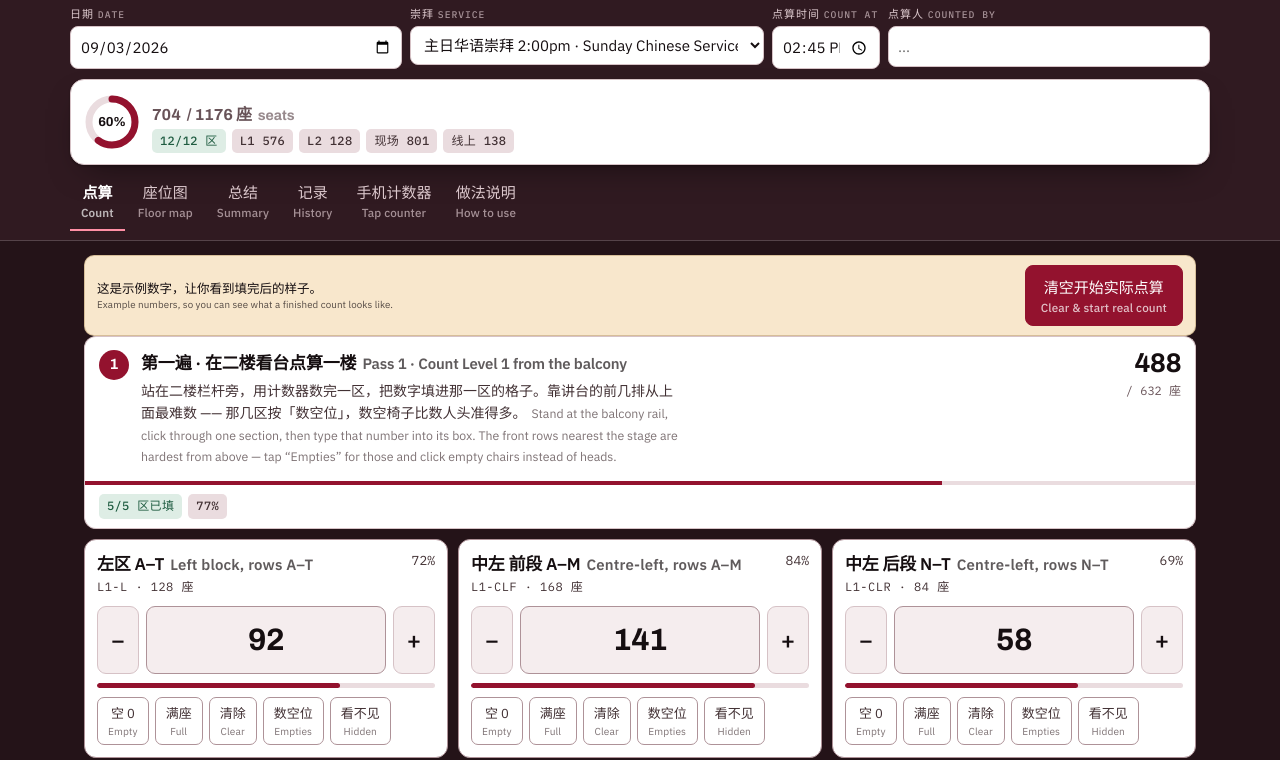
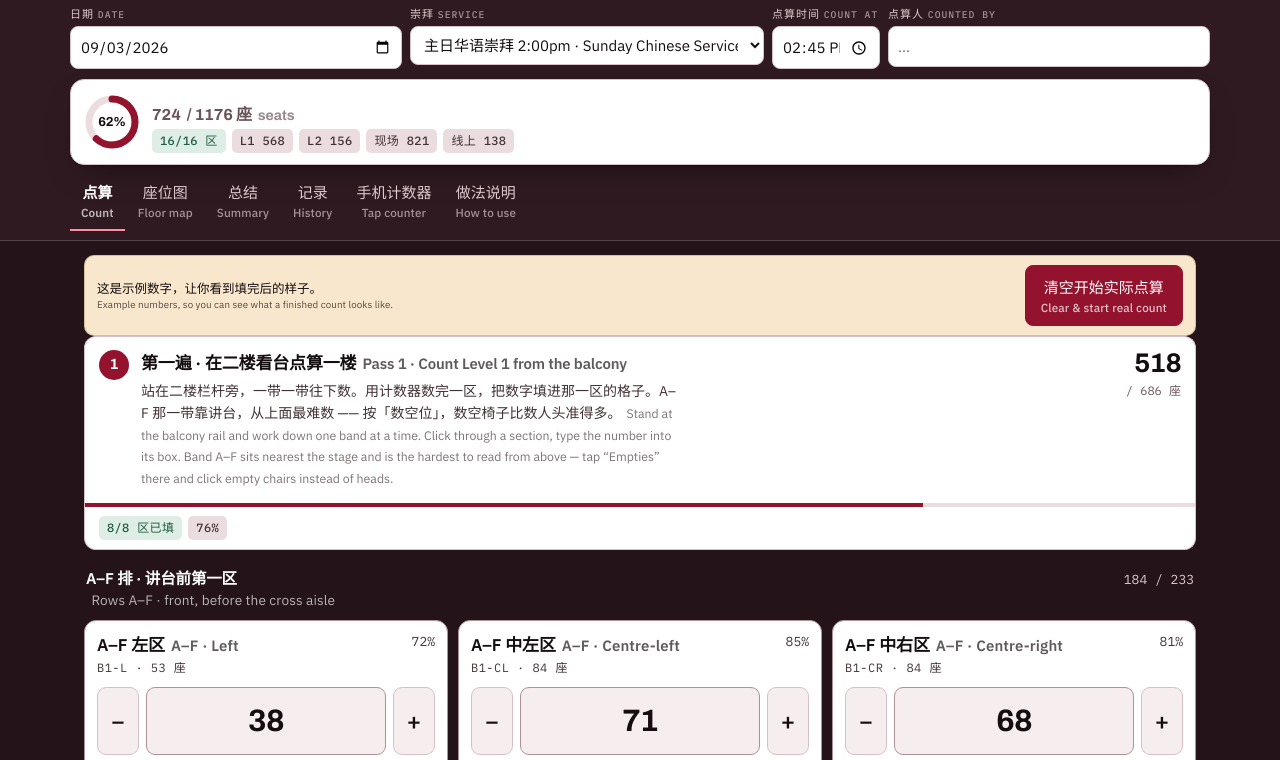
Before and after one commit to DavidOwh/coos-attendance-count, a plain HTML site: page index.html in a window 1280 px wide. Shown: the part 40-800 px from the top of the page. Drawn offline with Linux system fonts and the light colour scheme.

Commit message:
Sections are row bands that line up across every block
Pastor Owh's correction: an usher reads the room as horizontal bands bounded
by the cross-aisles, and a band must mean the same rows in every block or it
confuses them. The previous sections split each block front/rear differently,
so 'front' meant A-M in the centre but A-T on the left.

Now: A-F | G-T | V-Z on Level 1, A-E | F-K on Level 2, each band cut into one
section per seating block. A-F is the first band because the plan has a real
cross-aisle after row F (sheet rows 24-25 are empty). Sixteen sections, still
summing to exactly 1176, verified against the source workbook after the
change. The Count tab now groups sections under band headings so the usher
works through one horizontal strip of the room at a time.

```diff
--- a/index.html
+++ b/index.html
@@ -156,6 +156,11 @@ h2.sec:first-of-type{margin-top:18px}
 
 /* ---------- section card: one number per section ---------- */
 .secgrid{display:grid;grid-template-columns:repeat(auto-fill,minmax(272px,1fr));gap:10px}
+.bandhd{display:flex;align-items:baseline;gap:10px;margin:16px 0 8px;padding:0 2px}
+.bandhd .t{font-weight:700;font-size:15.5px;color:var(--on-ground);letter-spacing:-.01em}
+.bandhd .t .en{display:block;font-size:.76em;font-weight:400;color:var(--on-ground-2);letter-spacing:.01em}
+.bandhd .n{margin-left:auto;font-family:var(--mono);font-size:13px;color:var(--on-ground-2);
+  font-variant-numeric:tabular-nums;white-space:nowrap}
 .sc{background:var(--surface);border:1px solid var(--line);border-radius:12px;padding:11px 12px 12px;
   display:flex;flex-direction:column;gap:9px}
 .sc.filled{border-color:var(--line-strong)}
@@ -387,34 +392,38 @@ function blockRowCap(block, label){
   return r ? r[1] : 0;
 }
 
-/* One number per section — twelve of them. Sections follow the seating
-   blocks an usher can actually walk and see, split so no clicker run is
-   longer than about 170 seats. */
+/* One number per section. A section is one row-band within one seating
+   block, and the bands line up across every block so "A-F" means the same
+   place wherever the usher looks. Band edges are the real cross-aisles in
+   the plan. */
+const BANDS = {
+  1:{zh:"A–F 排 · 讲台前第一区", en:"Rows A–F · front, before the cross aisle"},
+  2:{zh:"G–T 排 · 中间大区",     en:"Rows G–T · the middle mass"},
+  3:{zh:"V–Z 排 · 二楼看台下方", en:"Rows V–Z · under the balcony"},
+  4:{zh:"二楼 A–E 排",          en:"Upper level · rows A–E"},
+  5:{zh:"二楼 F–K 排",          en:"Upper level · rows F–K"}
+};
 const SECTIONS = [
-  {key:"L1-L",   pass:1, lv:"L1", zh:"左区 A–T",      en:"Left block, rows A–T",
-   parts:[["left","A B C D E F G H N P Q R S T"]]},
-  {key:"L1-CLF", pass:1, lv:"L1", zh:"中左 前段 A–M", en:"Centre-left, rows A–M",
-   parts:[["cleft","A B C D E F G H J K L M"]]},
-  {key:"L1-CLR", pass:1, lv:"L1", zh:"中左 后段 N–T", en:"Centre-left, rows N–T",
-   parts:[["cleft","N P Q R S T"]]},
-  {key:"L1-CRF", pass:1, lv:"L1", zh:"中右 前段 A–M", en:"Centre-right, rows A–M",
-   parts:[["cright","A B C D E F G H J K L M"]]},
-  {key:"L1-CRR", pass:1, lv:"L1", zh:"中右 后段 N–T", en:"Centre-right, rows N–T",
-   parts:[["cright","N P Q R S T"]]},
-  {key:"L1-CLB", pass:2, lv:"L1", zh:"中左 末段 V–Y", en:"Centre-left back, rows V–Y",
-   parts:[["cleft","V W X Y"]]},
-  {key:"L1-CRB", pass:2, lv:"L1", zh:"中右 末段 V–Y", en:"Centre-right back, rows V–Y",
-   parts:[["cright","V W X Y"]]},
-  {key:"L1-RS",  pass:2, lv:"L1", zh:"右侧区 座号 1–6", en:"Right side, seats 1–6",
-   parts:[["right","B C M N P Q R S T U V W X Y Z"]]},
-  {key:"L1-Z",   pass:2, lv:"L1", zh:"最后一排 Z",    en:"Back row Z",
-   parts:[["zrow","Z-L Z-R"]]},
-  {key:"L2-L",   pass:3, lv:"L2", zh:"二楼 左区",     en:"Upper left",
-   parts:[["l2left","A B C D E F G H J K"]]},
-  {key:"L2-C",   pass:3, lv:"L2", zh:"二楼 中区",     en:"Upper centre",
-   parts:[["l2mid","A B C D E"]]},
-  {key:"L2-R",   pass:3, lv:"L2", zh:"二楼 右区",     en:"Upper right",
-   parts:[["l2right","A B C D E F G H J K"]]}
+  // Band 1 — rows A–F
+  {key:"B1-L",  band:1, lv:"L1", zh:"A–F 左区",   en:"A–F · Left",         parts:[["left","A B C D E F"]]},
+  {key:"B1-CL", band:1, lv:"L1", zh:"A–F 中左区", en:"A–F · Centre-left",  parts:[["cleft","A B C D E F"]]},
+  {key:"B1-CR", band:1, lv:"L1", zh:"A–F 中右区", en:"A–F · Centre-right", parts:[["cright","A B C D E F"]]},
+  {key:"B1-R",  band:1, lv:"L1", zh:"B–C 右侧区", en:"B–C · Right side",   parts:[["right","B C"]]},
+  // Band 2 — rows G–T (the left block has no J–M; that is the sound console)
+  {key:"B2-L",  band:2, lv:"L1", zh:"G–T 左区",   en:"G–T · Left",         parts:[["left","G H N P Q R S T"]]},
+  {key:"B2-CL", band:2, lv:"L1", zh:"G–T 中左区", en:"G–T · Centre-left",  parts:[["cleft","G H J K L M N P Q R S T"]]},
+  {key:"B2-CR", band:2, lv:"L1", zh:"G–T 中右区", en:"G–T · Centre-right", parts:[["cright","G H J K L M N P Q R S T"]]},
+  {key:"B2-R",  band:2, lv:"L1", zh:"M–T 右侧区", en:"M–T · Right side",   parts:[["right","M N P Q R S T"]]},
+  // Band 3 — rows V–Z, tucked under the balcony (row Z spans the centre)
+  {key:"B3-CL", band:3, lv:"L1", zh:"V–Z 中左区", en:"V–Z · Centre-left",  parts:[["cleft","V W X Y"],["zrow","Z-L"]]},
+  {key:"B3-CR", band:3, lv:"L1", zh:"V–Z 中右区", en:"V–Z · Centre-right", parts:[["cright","V W X Y"],["zrow","Z-R"]]},
+  {key:"B3-R",  band:3, lv:"L1", zh:"U–Z 右侧区", en:"U–Z · Right side",   parts:[["right","U V W X Y Z"]]},
+  // Level 2 — band A–E across all three blocks, then F–K either side of the stairs
+  {key:"L2A-L", band:4, lv:"L2", zh:"二楼 A–E 左区", en:"Upper A–E · Left",   parts:[["l2left","A B C D E"]]},
+  {key:"L2A-C", band:4, lv:"L2", zh:"二楼 A–E 中区", en:"Upper A–E · Centre", parts:[["l2mid","A B C D E"]]},
+  {key:"L2A-R", band:4, lv:"L2", zh:"二楼 A–E 右区", en:"Upper A–E · Right",  parts:[["l2right","A B C D E"]]},
+  {key:"L2B-L", band:5, lv:"L2", zh:"二楼 F–K 左区", en:"Upper F–K · Left",   parts:[["l2left","F G H J K"]]},
+  {key:"L2B-R", band:5, lv:"L2", zh:"二楼 F–K 右区", en:"Upper F–K · Right",  parts:[["l2right","F G H J K"]]}
 ];
 const SMAP = {};
 SECTIONS.forEach(sec => {
@@ -433,13 +442,13 @@ const PASSES = [
   {n:1,
    zh:"第一遍 · 在二楼看台点算一楼",
    en:"Pass 1 · Count Level 1 from the balcony",
-   tzh:"站在二楼栏杆旁，用计数器数完一区，把数字填进那一区的格子。靠讲台的前几排从上面最难数 —— 那几区按「数空位」，数空椅子比数人头准得多。",
-   ten:"Stand at the balcony rail, click through one section, then type that number into its box. The front rows nearest the stage are hardest from above — tap “Empties” for those and click empty chairs instead of heads."},
+   tzh:"站在二楼栏杆旁，一带一带往下数。用计数器数完一区，把数字填进那一区的格子。A–F 那一带靠讲台，从上面最难数 —— 按「数空位」，数空椅子比数人头准得多。",
+   ten:"Stand at the balcony rail and work down one band at a time. Click through a section, type the number into its box. Band A–F sits nearest the stage and is the hardest to read from above — tap “Empties” there and click empty chairs instead of heads."},
   {n:2,
    zh:"第二遍 · 走到一楼后方点算",
    en:"Pass 2 · Walk to the rear of Level 1",
-   tzh:"二楼看台正下方的座位从上面看不见。讲道中走下去，靠近那几区数。若发现还有别的区从上面看不清，按该区的「看不见」把它移到这一遍 —— 设定会记住。",
-   ten:"The seats tucked under the balcony can't be seen from above. Walk down during the sermon and count those sections up close. If another section turns out to be hard to see, tap “Hidden” on it to move it into this pass — the setting is remembered."},
+   tzh:"V–Z 那一带在二楼看台正下方，从上面看不见。讲道中走下去，靠近那三区数。若发现还有别的区从上面看不清，按该区的「看不见」把它移到这一遍 —— 设定会记住。",
+   ten:"Band V–Z sits directly under the balcony and cannot be seen from above. Walk down during the sermon and count those three sections up close. If another section turns out to be hard to see, tap “Hidden” on it to move it into this pass — the setting is remembered."},
   {n:3,
    zh:"第三遍 · 二楼（你站的这一层）",
    en:"Pass 3 · Level 2, where you're standing",
@@ -457,10 +466,10 @@ const EXTRAS = [
 ];
 
 /* ============================================================ */
-const STORE = "coos-count-v3";
-const OLD_STORE = "coos-count-v2";
+const STORE = "coos-count-v4";
+const OLD_STORE = "coos-count-v3";
 const SERVICES_DEFAULT = ["主日华语崇拜 2:00pm · Sunday Chinese Service"];
-const HIDDEN_DEFAULT = ["L1-CLB","L1-CRB","L1-RS","L1-Z"];
+const HIDDEN_DEFAULT = ["B3-CL","B3-CR","B3-R"];
 const todayISO = () => new Date().toLocaleDateString("en-CA");
 
 function blankCounts(){ const c = {}; SECTIONS.forEach(s => c[s.key] = null); return c; }
@@ -474,9 +483,11 @@ function freshDraft(keepSvc, keepBy){
    visible at a glance. Banner-marked, and one tap clears it. */
 function demoDraft(){
   const c = blankCounts();
-  c["L1-L"] = 92; c["L1-CLF"] = 141; c["L1-CLR"] = 58; c["L1-CRF"] = 136; c["L1-CRR"] = 61;
-  c["L1-CLB"] = 19; c["L1-CRB"] = 16; c["L1-RS"] = 44; c["L1-Z"] = 9;
-  c["L2-L"] = 47; c["L2-C"] = 38; c["L2-R"] = 43;
+  c["B1-L"]  = 38; c["B1-CL"] = 71;  c["B1-CR"] = 68;  c["B1-R"] = 7;
+  c["B2-L"]  = 52; c["B2-CL"] = 132; c["B2-CR"] = 126; c["B2-R"] = 24;
+  c["B3-CL"] = 21; c["B3-CR"] = 18;  c["B3-R"]  = 11;
+  c["L2A-L"] = 31; c["L2A-C"] = 44;  c["L2A-R"] = 33;
+  c["L2B-L"] = 26; c["L2B-R"] = 22;
   const e = blankExtras();
   e.child = 62; e.nursery = 11; e.serving = 24; e.standing = 0; e.online = 138;
   return {date:todayISO(), svc:SERVICES_DEFAULT[0], time:"14:45", by:"",
@@ -706,10 +717,24 @@ function viewCount(){
         <span class="chip ${ss.length && done === ss.length ? "done" : "todo"}">${done}/${ss.length} ${S.lang === "en" ? "sections filled" : "区已填"}</span>
         <span class="chip">${cap ? Math.round(sum / cap * 100) : 0}%</span>
       </div>`;
-    h += ss.length
-      ? `<div class="secgrid">` + ss.map(secCard).join("") + `</div>`
-      : `<div class="emptypass">${bi("这一遍目前没有区域。按其他区的「看不见」可以把它移到这里。",
-          "Nothing in this pass right now. Tap “Hidden” on a section to move it here.")}</div>`;
+    if(!ss.length){
+      h += `<div class="emptypass">${bi("这一遍目前没有区域。按其他区的「看不见」可以把它移到这里。",
+        "Nothing in this pass right now. Tap “Hidden” on a section to move it here.")}</div>`;
+    } else {
+      // Sections are grouped by band, so the usher counts one horizontal
+      // strip of the room at a time instead of hopping around.
+      const bandIds = [];
+      ss.forEach(sec => { if(bandIds.indexOf(sec.band) < 0) bandIds.push(sec.band); });
+      bandIds.forEach(bid => {
+        const bs = ss.filter(sec => sec.band === bid);
+        const bcap = bs.reduce((t,x) => t + x.cap, 0);
+        const bsum = bs.reduce((t,x) => t + (secVal(x.key) || 0), 0);
+        h += `<div class="bandhd">
+          <span class="t"><span class="zh">${BANDS[bid].zh}</span><span class="en">${BANDS[bid].en}</span></span>
+          <span class="n">${bsum} / ${bcap}</span></div>`;
+        h += `<div class="secgrid">` + bs.map(secCard).join("") + `</div>`;
+      });
+    }
     h += `</div>`;
   });
 
@@ -808,7 +833,7 @@ function sectionBox(sec, colMax, align){
     <span class="sbox-rows${align === "end" ? " alignend" : ""}">${bars}</span>
   </button>`;
 }
-function planFor(cols, title, sub, stageTop, zSection){
+function planFor(cols, title, sub, stageTop){
   let h = `<div class="planwrap"><div class="plan-t"><h3>${title}</h3><span>${sub}</span></div>`;
   if(stageTop) h += `<div class="stage">${S.lang === "en" ? "Stage" : "讲台 STAGE"}</div>`;
   h += `<div class="cols">`;
@@ -817,7 +842,6 @@ function planFor(cols, title, sub, stageTop, zSection){
       sectionsOfBlock(c.block).map(sec => sectionBox(sec, c.max, c.align)).join("") + `</div>`;
   });
   h += `</div>`;
-  if(zSection) h += `<div class="zfull">${sectionBox(SMAP[zSection], 13)}</div>`;
   if(!stageTop) h += `<div class="entrance">${S.lang === "en" ? "Main entrance ↑" : "↑ 主入口 MAIN ENTRANCE"}</div>`;
   h += `<div class="legend"><span>${S.lang === "en" ? "how full" : "入座密度"}</span>
     <span class="ramp">${[0,1,2,3,4,5].map(i => `<i style="background:var(--heat-${i})"></i>`).join("")}</span>
@@ -826,9 +850,9 @@ function planFor(cols, title, sub, stageTop, zSection){
 }
 function viewMap(){
   return `<h2 class="sec">${bi("一楼 主堂 · 836 座","Level 1 · Main · 836 seats")}<span class="chip">${levelSum("L1")}</span></h2>`
-    + planFor(L1_COLS, "Main Auditorium", "Level 1 · " + levelSum("L1") + "/836", true, "L1-Z")
+    + planFor(L1_COLS, "Main Auditorium", "Level 1 · " + levelSum("L1") + "/836", true)
     + `<h2 class="sec">${bi("二楼 副堂 · 340 座","Level 2 · Upper · 340 seats")}<span class="chip">${levelSum("L2")}</span></h2>`
-    + planFor(L2_COLS, "Upper Auditorium", "Level 2 · " + levelSum("L2") + "/340", false, null)
+    + planFor(L2_COLS, "Upper Auditorium", "Level 2 · " + levelSum("L2") + "/340", false)
     + `<p class="hint" style="margin:12px 0 0">${bi("每个方框就是一区，方框里的横条是那一区的每一排（字母是排号）。颜色是整区的密度。点一下方框就跳去填那一区的数字。",
         "Each box is one section; the strips inside are its rows, lettered as they are in the auditorium. The colour shows how full that section is. Tap a box to jump to its number.")}</p>`;
 }
@@ -1026,11 +1050,11 @@ function viewHelp(){
     <p>${bi("讲道开始后 5 分钟。那时迟到的人已入座，出去的人还没走。填在「点算时间」栏，每周一致，数字才可比较。",
       "Five minutes into the sermon. Latecomers are seated by then and nobody has left yet. Record it in the “Count at” field — consistency is what makes weeks comparable.")}</p>
     <h3><span class="zh">二、一位招待，分三遍</span><span class="en">2. One usher, three passes</span></h3>
-    <p>${bi("先站在二楼栏杆旁点算一楼看得见的五区；再走下去点算看台正下方那四区；最后回到二楼点算这一层的三区。一共十二个数字。",
-      "First, from the balcony rail, count the five Level 1 sections you can see. Then walk down for the four sections tucked under the balcony. Finally count the three sections on Level 2 itself. Twelve numbers in all.")}</p>
+    <p>${bi("礼堂横向分成三带：A–F（讲台前）、G–T（中间大区）、V–Z（看台下方）。每一带在四个座位区里都是同一个范围 —— 左区、中左、中右、右侧，所以「A–F」不管看哪里都是同一排范围。先在二楼栏杆旁数 A–F 和 G–T 两带；再走下去数 V–Z 那一带；最后回到二楼数 A–E 和 F–K。一共十六个数字。",
+      "The auditorium splits into three horizontal bands: A–F (in front of the cross aisle), G–T (the middle mass) and V–Z (under the balcony). Each band covers the same rows in all four blocks — left, centre-left, centre-right, right side — so “A–F” means the same place wherever you look. From the balcony rail count bands A–F and G–T; walk down for band V–Z; then count A–E and F–K upstairs. Sixteen numbers in all.")}</p>
     <h3><span class="zh">三、快满的区改数空椅子</span><span class="en">3. On a full section, count the empty chairs</span></h3>
-    <p>${bi("一区 168 个座位坐了 160 人 —— 数 8 张空椅子比数 160 个人快得多，也不易错。按该区的「数空位」，填空椅子数量，App 自动换算成人数。",
-      "A section of 168 seats with 160 people — counting 8 empty chairs is far faster and safer than counting 160 heads. Tap “Empties” on that section, enter the empty chairs, and the app converts it.")}</p>
+    <p>${bi("「G–T 中左区」有 168 个座位，坐了 160 人 —— 数 8 张空椅子比数 160 个人快得多，也不易错。按该区的「数空位」，填空椅子数量，App 自动换算成人数。",
+      "“G–T Centre-left” holds 168 seats. With 160 people in it, counting 8 empty chairs is far faster and safer than counting 160 heads. Tap “Empties” on that section, enter the empty chairs, and the app converts it.")}</p>
     <h3><span class="zh">四、每月找第二个人核对一次</span><span class="en">4. Have a second person check once a month</span></h3>
     <p>${bi("一个人点算，就没有第二个数字可以对照。每月请另一位招待在同一时刻独立数一遍，两人相差超过 3% 就一起检讨做法 —— 通常是前几排从二楼数错了。",
       "With one counter there is no second number to check against. Once a month, ask another usher to count independently at the same moment. If the two differ by more than 3%, review the method together — it is usually the front rows, misread from the balcony.")}</p>
@@ -1041,7 +1065,7 @@ function viewHelp(){
     <p>${bi("每次按「存入记录」，「记录」页就能看趋势。数据只存在这台手机里 —— 请每周导出 CSV 贴进 Google Sheet，那才是真正的存档。",
       "Press “Save to history” each week and the History tab shows the trend. The data lives only on this phone, so export the CSV into your Google Sheet each week — that is the real archive.")}</p>
   </div>
-  <h2 class="sec">${bi("十二个区","The twelve sections")}</h2>
+  <h2 class="sec">${bi("十六个区","The sixteen sections")}</h2>
   <div class="panel"><div class="pb" style="overflow-x:auto"><table class="tbl">
     <thead><tr><th>${S.lang === "en" ? "Pass" : "遍"}</th><th>${S.lang === "en" ? "Section" : "区域"}</th>
       <th class="n">${S.lang === "en" ? "Seats" : "座位"}</th></tr></thead><tbody>` +
```
